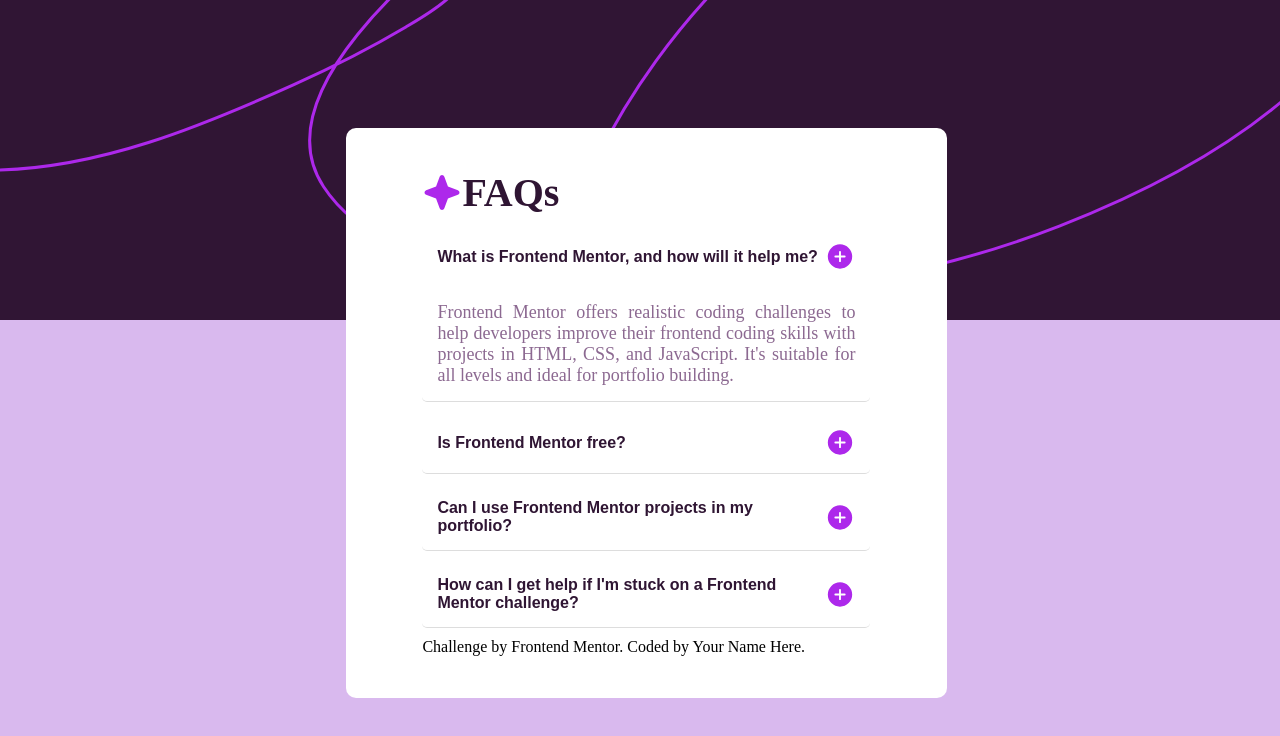
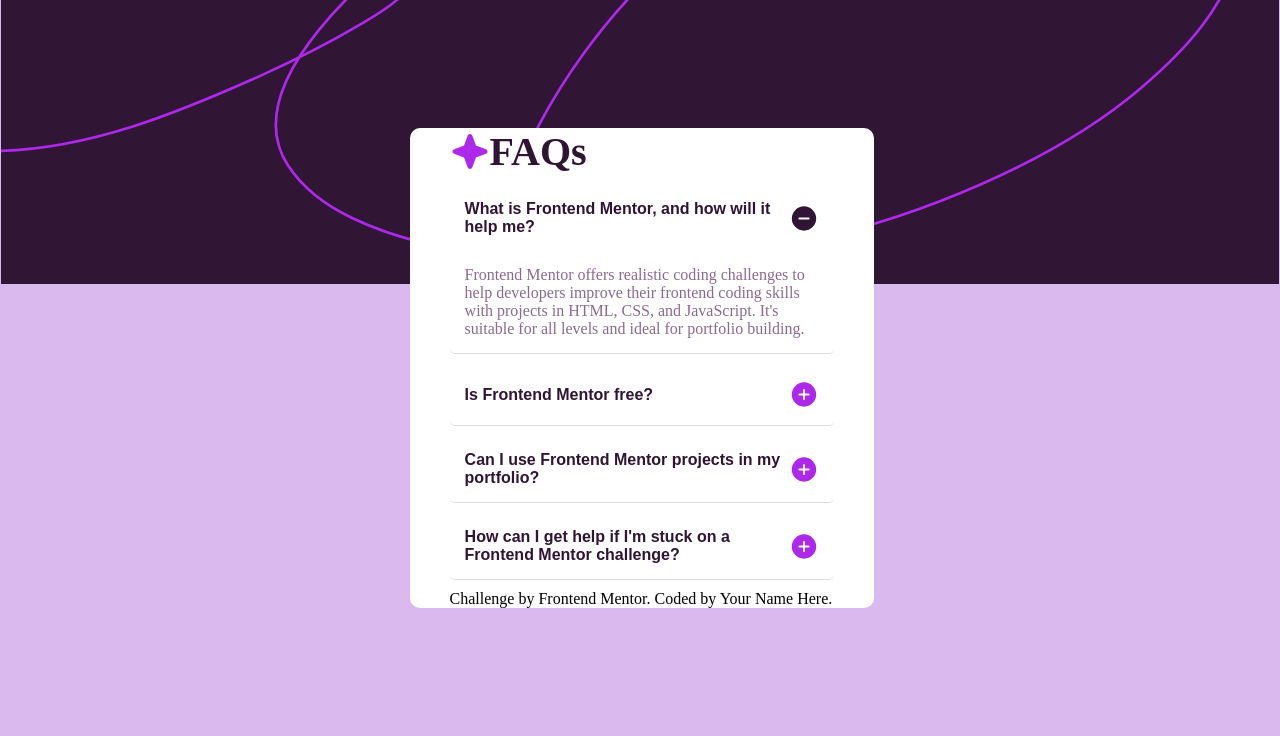
Before and after one commit to Lucas-FernandoJesus/FaqsAccordion, a plain HTML site: page index.html in a window 1280 px wide. Both pictures are taken after a click on the button "What is Frontend Mentor, and how will it help me?". Drawn offline with Linux system fonts and the light colour scheme.

Commit message:
Desenvolvimento Finalizado

```diff
--- a/assets/JS/scripts.js
+++ b/assets/JS/scripts.js
@@ -1,27 +1,24 @@
-// scripts.js
 document.addEventListener('DOMContentLoaded', function() {
     const headers = document.querySelectorAll('.accordion-header');
 
     headers.forEach(header => {
         header.addEventListener('click', function() {
             const content = this.nextElementSibling;
+            const icon = this.querySelector('.icon');
 
             if (content.style.display === 'block') {
+                // Fechar o conteúdo atual e redefinir o ícone
                 content.style.display = 'none';
+                icon.src = './assets/images/icon-plus.svg';
             } else {
+                // Fechar todos os conteúdos e redefinir os ícones
                 document.querySelectorAll('.accordion-content').forEach(item => item.style.display = 'none');
+                document.querySelectorAll('.icon').forEach(icon => icon.src = './assets/images/icon-plus.svg');
+
+                // Abrir o conteúdo clicado e atualizar o ícone
                 content.style.display = 'block';
+                icon.src = './assets/images/icon-minus.svg';
             }
         });
     });
   });
-
-function changeIcon() {
-    var icon = document.getElementById("icon");
-    if (icon.src.includes("./assets/images/icon-plus.svg")) {
-        icon.src = "./assets/images/icon-plus.svg";
-    } else {
-        icon.src = "./assets/images/icon-minus.svg";
-    }
-    icon.src = iconSrc;
-}
--- a/assets/styles/index.css
+++ b/assets/styles/index.css
@@ -4,34 +4,29 @@
 }
 
 body{
-  width: 100%;
+  width: 100vw;
   height: 100vh;
   display: flex;
+  flex-direction: column;
   box-sizing: border-box;
   background-color: hsl(276, 61%, 83%);
-  background-image: url('../images/background-pattern-desktop.svg');
+  background-image: url("../images/background-pattern-desktop.svg");
   background-repeat: no-repeat;
-
+  background-size: contain;
 }
 
-section{
+#container{
   display: flex;
   flex-direction: column;
   justify-content: center;
+  background-color: hsl(0, 0%, 100%);
+  width: 30%;
+  height: 50%;
   margin-top: 10%;
-}
-
-#container{
-  background-color: hsl(0, 0%, 100%);
-  width: 35%;
-  height: 52%;
+  margin-left: 32%;
   border-radius: 10px;
-  padding: 6%;
-  margin-left: 27%;
-}
-
-#star-left-h1 {
-  margin-right: 5%;
+  align-items: center;
+  padding: 40px;
 }
 
 h1{
@@ -39,42 +34,30 @@
   align-items: center;
   font-size: 40px;
   color: hsl(292, 42%, 14%);
+  font-weight: 700;
 }
 
 h2{
   font-size: 16px;
   color: hsl(292, 42%, 14%);
+  font-weight: 600;
+}
+
+h2:hover{
+  color: hsl(281, 85%, 54%);
+  transition: 1s;
 }
 
 p{
   color: hsl(292, 16%, 49%);
-  font-size: 18px;
-  text-align: justify;
+  font-size: 16px;
+  text-align: left;
+  font-weight: 400;
 }
 
 #icon{
-
   cursor: pointer;
 }
-
-
-
-
-
-
-
-
-
-
-
-
-
-
-
-
-
-
-
 
 a{
   text-decoration: none;
--- a/index.html
+++ b/index.html
@@ -14,7 +14,9 @@
       <h1><img src="./assets/images/icon-star.svg" alt="Star Left Title">FAQs</h1>
       <div class="accordion">
         <div class="accordion-item">
-          <button class="accordion-header"><h2>What is Frontend Mentor, and how will it help me?</h2><img id="icon" src="./assets/images/icon-plus.svg" alt="Plus of Accord" onclick="changeIcon()"></button>
+          <button class="accordion-header"><h2>What is Frontend Mentor, and how will it help me?</h2>
+            <img class="icon" src="./assets/images/icon-plus.svg" alt="Plus of Accord" onclick="changeIcon()">
+          </button>
           <div class="accordion-content">
             <p>
               Frontend Mentor offers realistic coding challenges to help developers improve their
@@ -24,7 +26,9 @@
           </div>
         </div>
         <div class="accordion-item">
-          <button class="accordion-header"><h2>Is Frontend Mentor free?</h2><img id="icon" src="./assets/images/icon-plus.svg" alt="Plus of Accord" onclick="changeIcon()"></button>
+          <button class="accordion-header"><h2>Is Frontend Mentor free?</h2>
+            <img class="icon" src="./assets/images/icon-plus.svg" alt="Plus of Accord" onclick="changeIcon()">
+          </button>
           <div class="accordion-content">
             <p>
               Yes, Frontend Mentor offers both free and premium coding challenges, with the free
@@ -33,7 +37,9 @@
           </div>
         </div>
         <div class="accordion-item">
-          <button class="accordion-header"><h2>Can I use Frontend Mentor projects in my portfolio?</h2><img id="icon" src="./assets/images/icon-plus.svg" alt="Plus of Accord" onclick="changeIcon()"></button>
+          <button class="accordion-header"><h2>Can I use Frontend Mentor projects in my portfolio?</h2>
+            <img class="icon" src="./assets/images/icon-plus.svg" alt="Plus of Accord" onclick="changeIcon()">
+          </button>
           <div class="accordion-content">
             <p>
               Yes, you can use projects completed on Frontend Mentor in your portfolio. It's an excellent
@@ -42,7 +48,9 @@
           </div>
         </div>
         <div class="accordion-item">
-          <button class="accordion-header"><h2>How can I get help if I'm stuck on a Frontend Mentor challenge?</h2><img id="icon" src="./assets/images/icon-plus.svg" alt="Plus of Accord" onclick="changeIcon()"></button>
+          <button class="accordion-header"><h2>How can I get help if I'm stuck on a Frontend Mentor challenge?</h2>
+            <img class="icon" src="./assets/images/icon-plus.svg" alt="Plus of Accord" onclick="changeIcon()">
+          </button>
           <div class="accordion-content">
             <p>
               The best place to get help is inside Frontend Mentor's Discord community. There's a help
```
Lines whose indentation alone changed are shown as unchanged.
